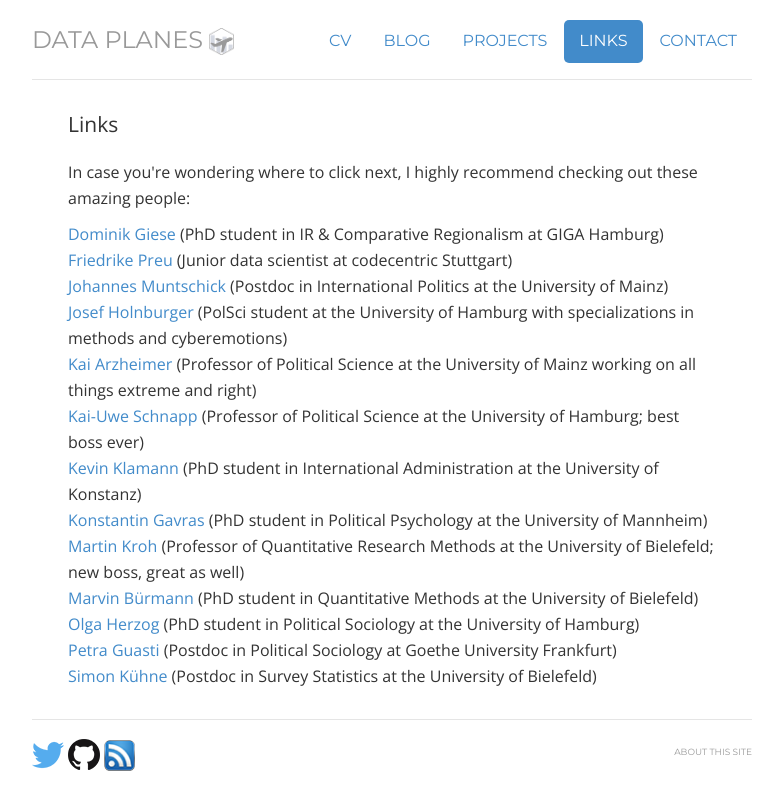
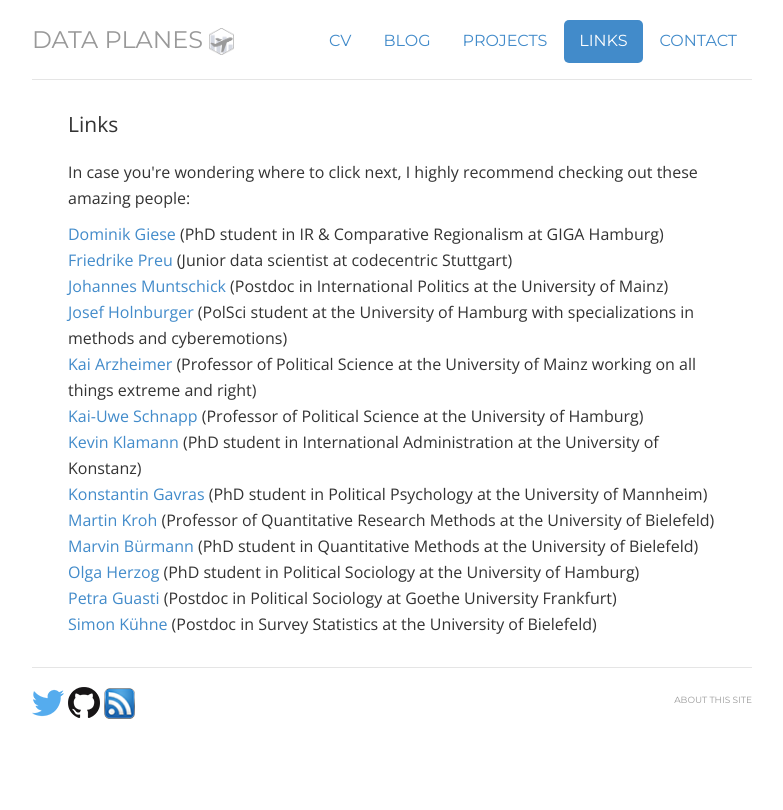
Before and after one commit to lhehnke/lhehnke.github.io, a Jekyll site: the page built from links/index.html, in a window 1280 px wide. Shown: the top 810 px of the page, without its empty margins (248-1031 px from the left). Built offline with Jekyll 4.4.1, drawn with Linux system fonts in a browser that asks for light colours; nearby versions of some CDN libraries.

Commit message:
Remove judgments

```diff
--- a/links/index.html
+++ b/links/index.html
@@ -22,10 +22,10 @@ contact: passive
                                           	 <li> <a href="https://international.politics.uni-mainz.de/staff/johannes-muntschick/" target="_blank">Johannes Muntschick</a> (Postdoc in International Politics at the University of Mainz)</li>
                                     	 <li> <a href="http://blog.holnburger.com/" target="_blank">Josef Holnburger</a> (PolSci student at the University of Hamburg with specializations in methods and cyberemotions) </li>
                               	 <li> <a href="http://www.kai-arzheimer.com/" target="_blank">Kai Arzheimer</a> (Professor of Political Science at the University of Mainz working on all things extreme and right)</li>
-                        	 <li> <a href="https://www.wiso.uni-hamburg.de/fachbereich-sowi/professuren/schnapp/team/schnapp-kai-uwe.html" target="_blank">Kai-Uwe Schnapp</a> (Professor of Political Science at the University of Hamburg; best boss ever)</li>
+                        	 <li> <a href="https://www.wiso.uni-hamburg.de/fachbereich-sowi/professuren/schnapp/team/schnapp-kai-uwe.html" target="_blank">Kai-Uwe Schnapp</a> (Professor of Political Science at the University of Hamburg)</li>
                   	 <li> <a href="https://www.polver.uni-konstanz.de/en/seibel/professors/adjunct-professors/kevin-klamann/" target="_blank">Kevin Klamann</a> (PhD student in International Administration at the University of Konstanz)</li>
                   	                   	 <li> <a href="http://konstantin.gavras.de/" target="_blank">Konstantin Gavras</a> (PhD student in Political Psychology at the University of Mannheim)</li>
-            	 <li> <a href="https://ekvv.uni-bielefeld.de/pers_publ/publ/PersonDetail.jsp?personId=120195853" target="_blank">Martin Kroh</a> (Professor of Quantitative Research Methods at the University of Bielefeld; new boss, great as well)</li>
+            	 <li> <a href="https://ekvv.uni-bielefeld.de/pers_publ/publ/PersonDetail.jsp?personId=120195853" target="_blank">Martin Kroh</a> (Professor of Quantitative Research Methods at the University of Bielefeld)</li>
       	 <li> <a href="http://mbuermann.de/" target="_blank">Marvin Bürmann</a> (PhD student in Quantitative Methods at the University of Bielefeld)</li>
 	 <li> <a href="https://www.wiso.uni-hamburg.de/fachbereich-sowi/professuren/schnapp/team/herzog-olga.html" target="_blank">Olga Herzog</a> (PhD student in Political Sociology at the University of Hamburg)</li>
 	 	 <li> <a href="http://www.fb03.uni-frankfurt.de/60977547/petra-guasti" target="_blank">Petra Guasti</a> (Postdoc in Political Sociology at Goethe University Frankfurt)</li>
```
